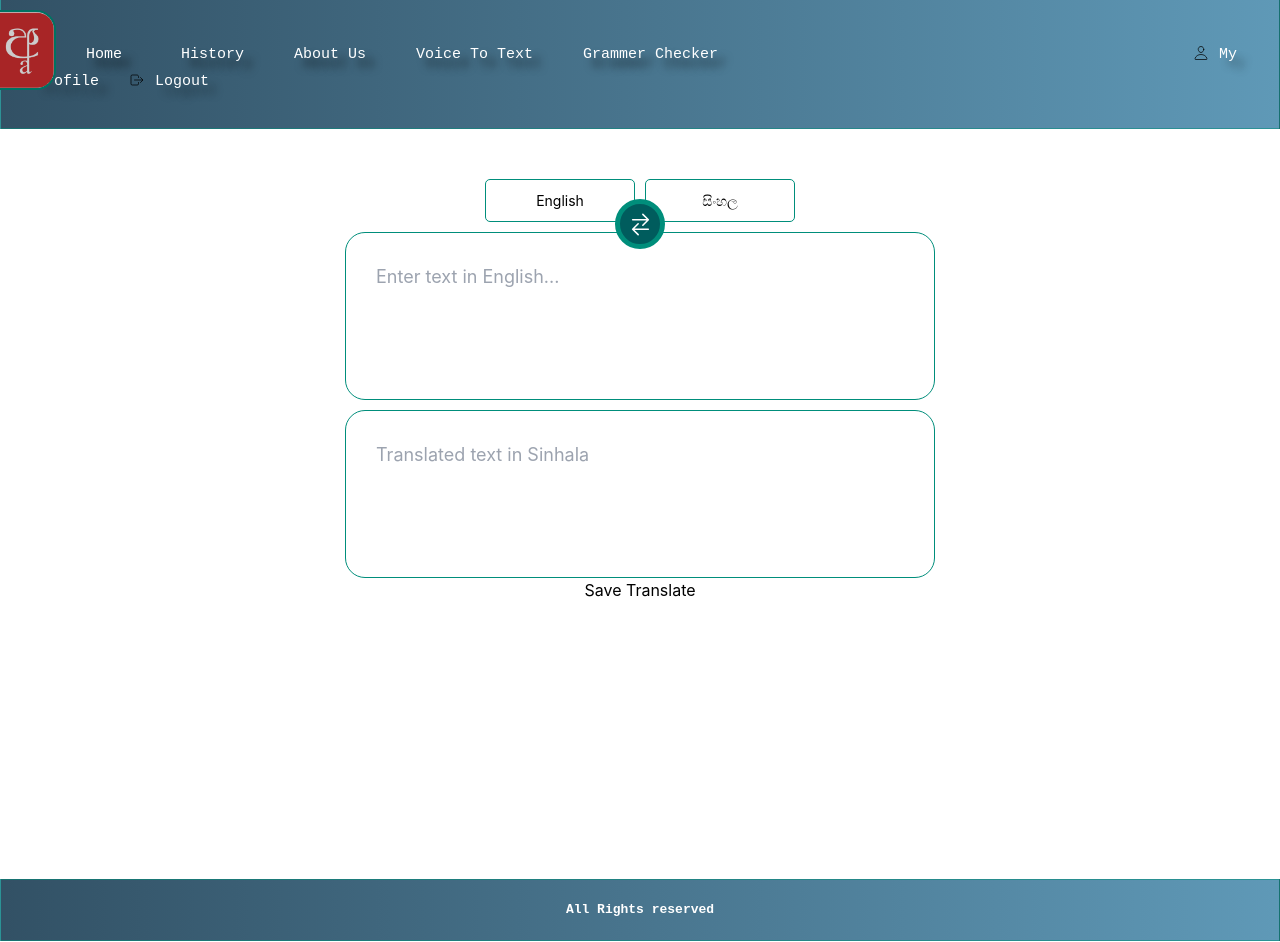
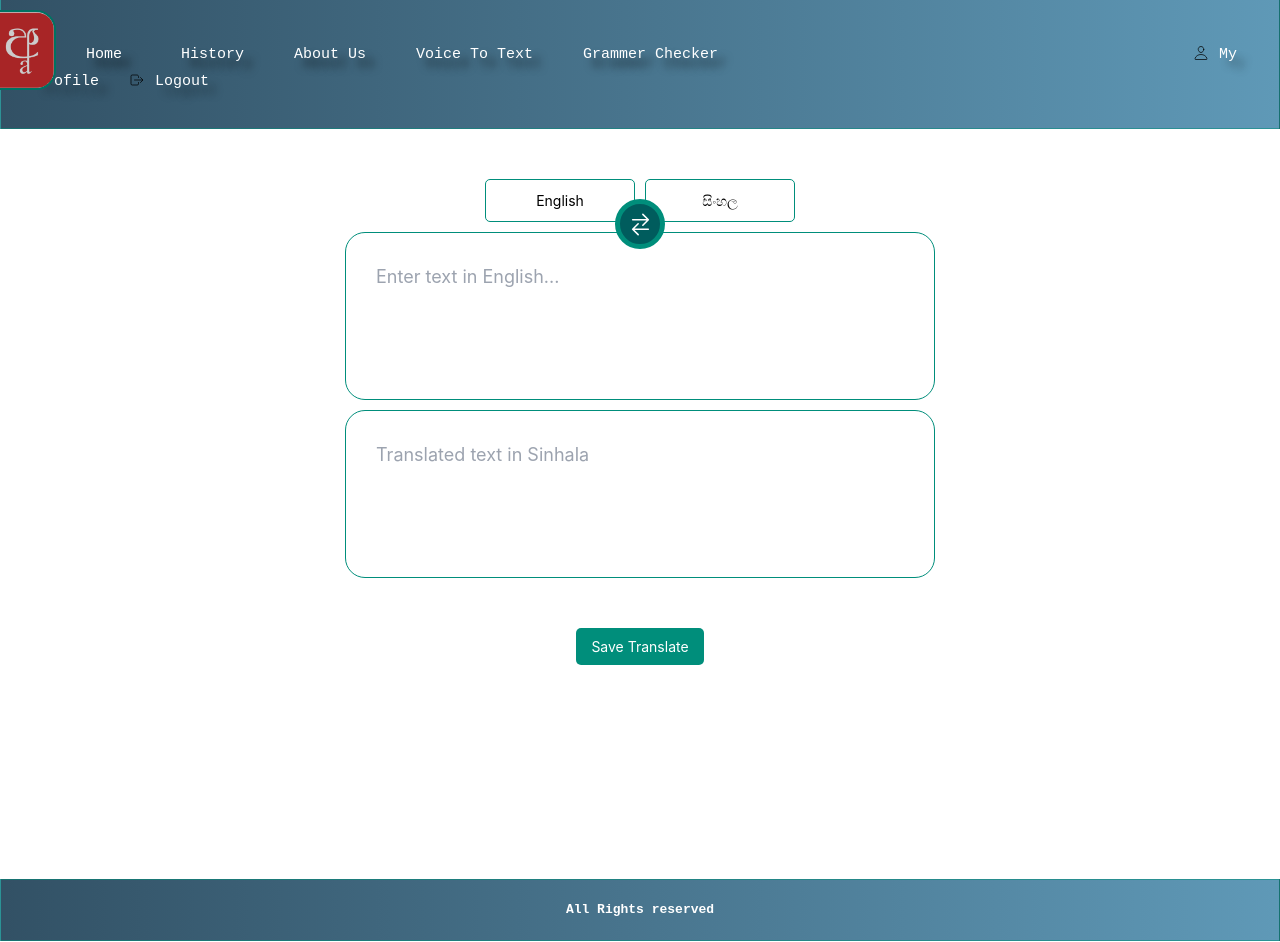
Before and after one commit to it21274398/ITPM_English_to_Sinhala_translator, a React (Create React App) app in the folder frontend/: page /home in a window 1280 px wide. Built offline with nearby package versions, Linux system fonts and the light colour scheme; a web font is replaced by a local one.

Commit message:
add styels

```diff
--- a/frontend/package.json
+++ b/frontend/package.json
@@ -21,6 +21,7 @@
     "react-dom": "^18.2.0",
     "react-router-dom": "^6.16.0",
     "react-scripts": "5.0.1",
+    "react-toastify": "^10.0.5",
     "tailwindcss": "^3.4.3",
     "web-vitals": "^2.1.0"
   },
--- a/frontend/src/components/HistoryScreen.jsx
+++ b/frontend/src/components/HistoryScreen.jsx
@@ -35,18 +35,18 @@ const TranslationHistory = () => {
 
   return (
     <div className="container1" id="histry-div">
-      <h2 className="form-name-histor">Translation History</h2>
+      <h2 className="form-name-histor"><strong>Translation History</strong></h2>
       {translationHistory && translationHistory.length === 0 ? (
         <p className="histry-error">No translation history available.</p>
       ) : (
         <ul>
           {translationHistory.map((translation, index) => (
             <li className="translation-item" key={index}>
-              <div>
-                <strong>Original Text:</strong> {translation.originalText}
+              <div className="translate-name-histor">
+                <strong>Original Text :</strong> {translation.originalText}
               </div>
-              <div>
-                <strong>Translated Text:</strong> {translation.translatedText}
+              <div className="translate-name-histor">
+                <strong>Translated Text :</strong> {translation.translatedText}
               </div>
               <button onClick={() => handleDeleteTranslation(translation._id)}>
                 Delete
--- a/frontend/src/components/HomeScreen.jsx
+++ b/frontend/src/components/HomeScreen.jsx
@@ -4,6 +4,7 @@ import SinglishTranslate from "./singlishTranslate";
 import { swapHorizontalOutline } from "ionicons/icons";
 import { IonIcon } from "@ionic/react";
 import axios from "axios";
+import {toast} from "react-toastify";
 //--------------------------------------------
 function Translate() {
   const [inputLang, setInputLang] = useState("en");
@@ -95,10 +96,12 @@ function Translate() {
         })
         .then((response) => {
           console.log("Translation history saved:", response.data);
+          toast.success("Translation history saved successfully!");
           // Optionally, you can update the translation history state here if needed
         })
         .catch((error) => {
           console.error("Error saving translation history:", error);
+          toast.error("Error saving translation history");
         });
     } else {
       console.error(
@@ -106,6 +109,7 @@ function Translate() {
       );
     }
   };
+
 
   //-------------------------------------------------------------------------------------------------------------------
 
@@ -189,9 +193,11 @@ function Translate() {
         </div>
       </div>
 
+      <div className="save-translation-item">
       <button onClick={handleTranslationHistoryPost}>
         Save Translate
       </button>
+      </div>
 
     </div>
 
--- a/frontend/src/styles/History.css
+++ b/frontend/src/styles/History.css
@@ -27,7 +27,7 @@
 }
 
 .translation-item button {
-  background-color: #ff6f61;
+  background-color: #fb3826;
   color: #fff;
   border: none;
   border-radius: 5px;
@@ -52,3 +52,10 @@
   font-size: 18px;
   margin-top: 20px;
 }
+
+.translate-name-histor {
+  text-align: center;
+  font-size: 28px;
+  margin-bottom: 20px;
+  color: #000000;
+}
--- a/frontend/src/styles/translate.css
+++ b/frontend/src/styles/translate.css
@@ -215,3 +215,24 @@ body.dark {
 .translationoutput {
   color: white;
 }
+
+.save-translation-item button {
+  background-color: #008e7b;
+  color: #fff;
+  border: none;
+  border-radius: 5px;
+  padding: 8px 15px;
+  font-size: 14px;
+  cursor: pointer;
+  transition: background-color 0.3s ease;
+  outline: none; /* Remove default outline */
+  margin-top: 50px;
+}
+
+.save-translation-item button:hover {
+  background-color: rgb(0, 92, 93);
+}
+
+.save-translation-item button:active {
+  background-color: #0a6f1b; /* Darken the button when clicked */
+}
```
Also changed, not shown: 1 other file (tests, documents, lock files or other folders).
